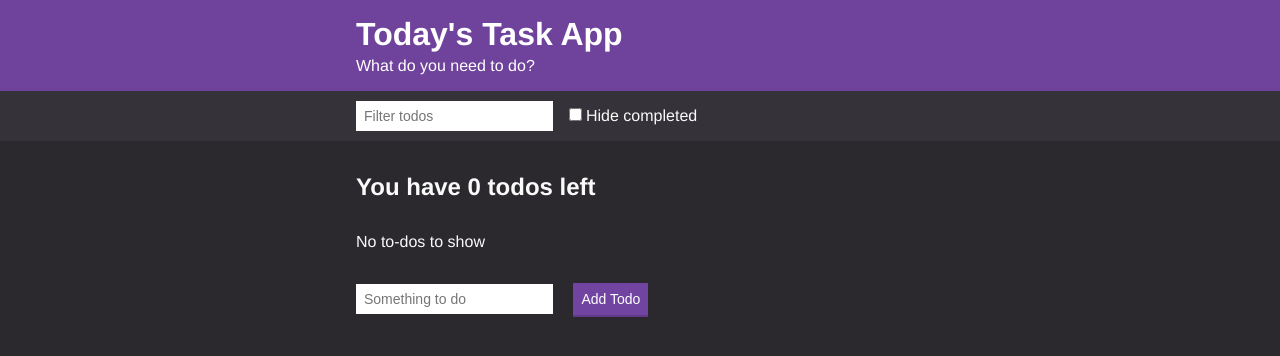
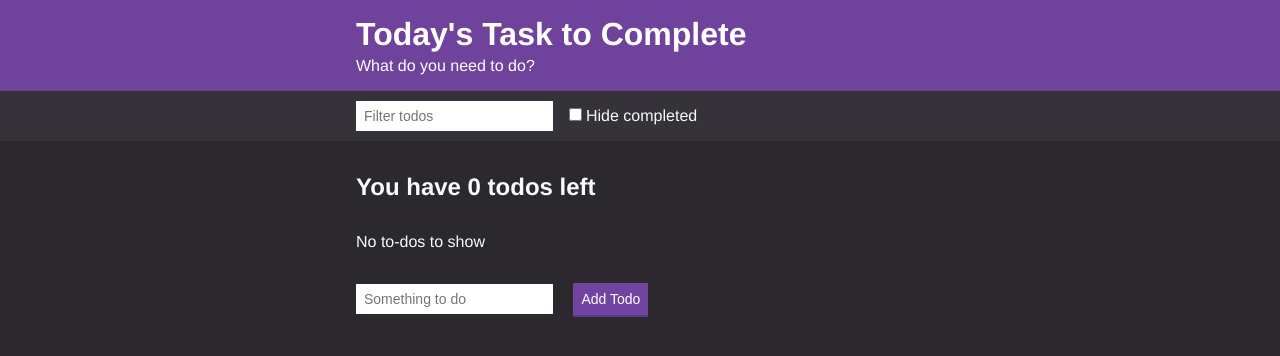
Before and after one commit to moblaze360/tasks, a plain HTML site: page index.html in a window 1280 px wide. Drawn offline with Linux system fonts and the light colour scheme.

Commit message:
Update index.html

```diff
--- a/index.html
+++ b/index.html
@@ -9,7 +9,7 @@
     <body>
         <div class="header">
             <div class="container">
-                <h1 class="header__title">Today's Task App</h1>
+                <h1 class="header__title">Today's Task to Complete</h1>
                 <h2 class="header__subtitle">What do you need to do?</h2>
             </div>
         </div>
```
